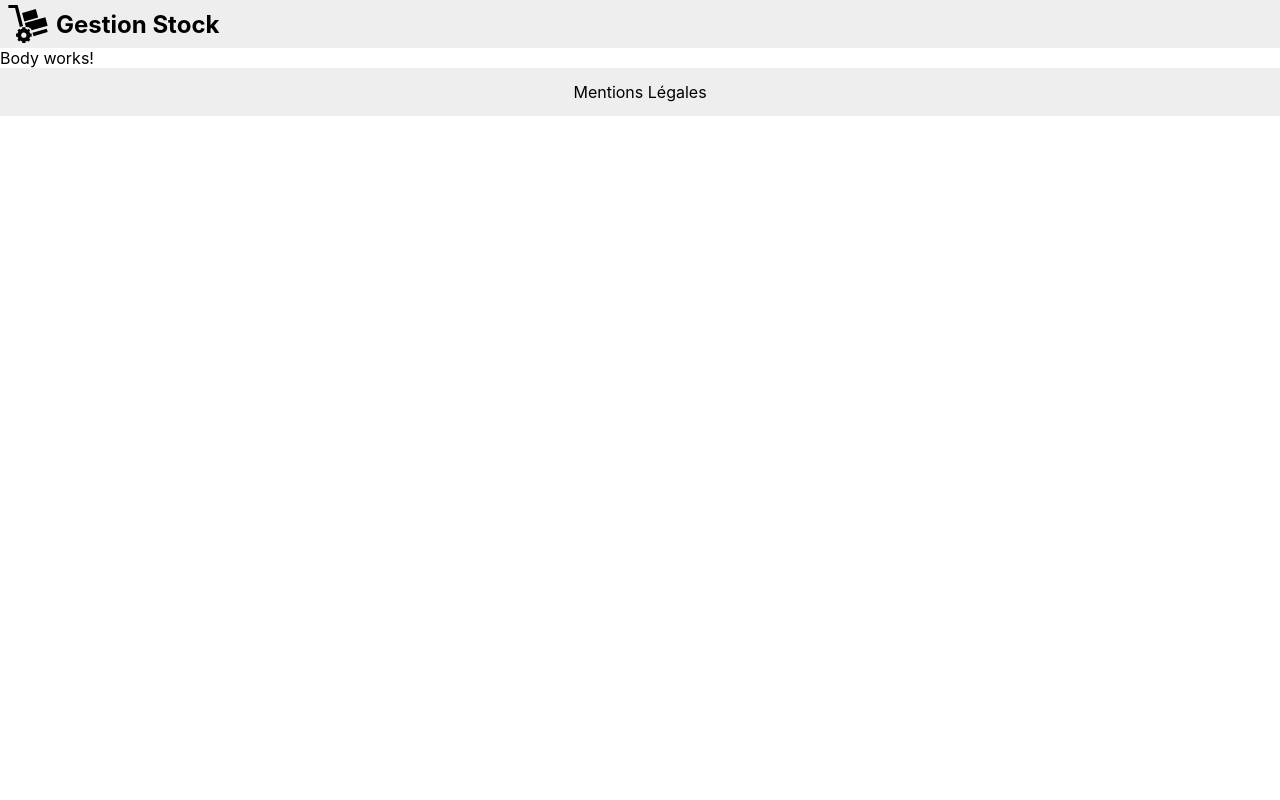
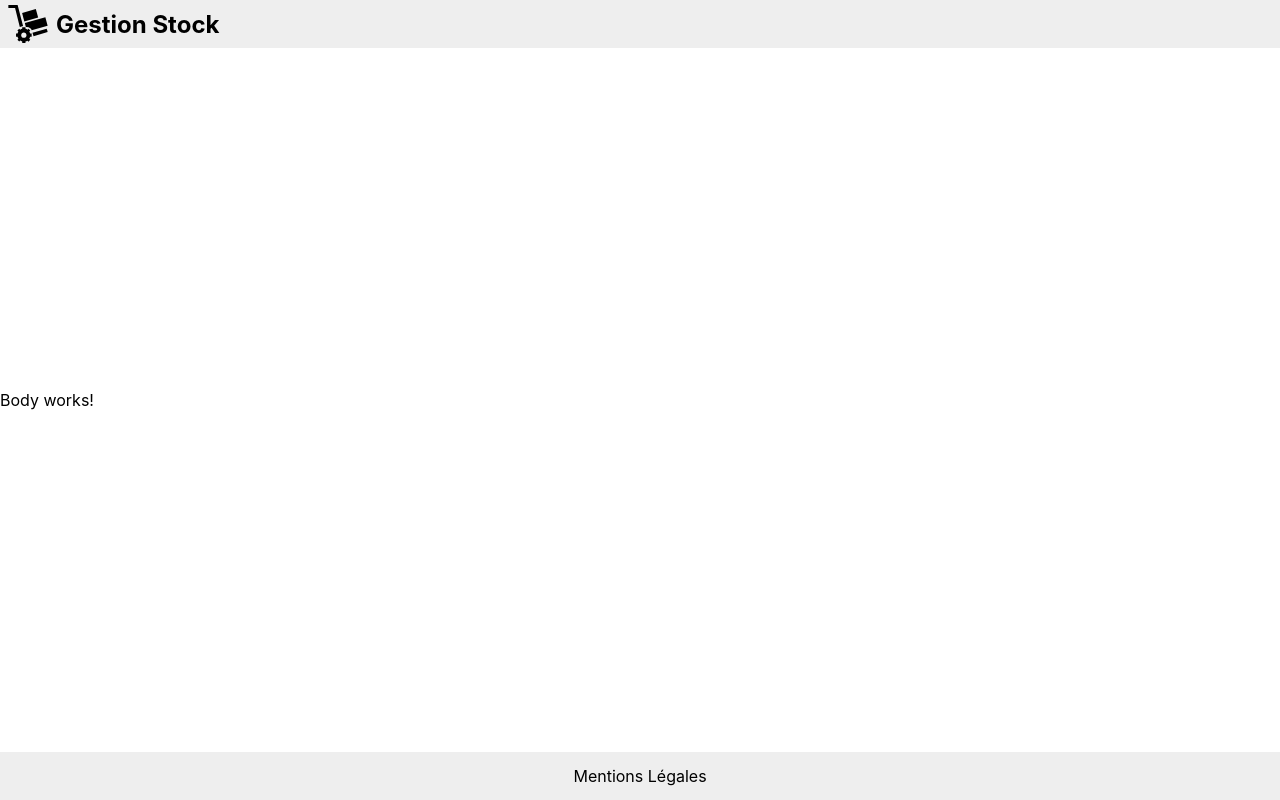
Before and after one commit to jlg-formation/tjs-juin-2022, a React (Create React App) app in the folder front/: page / in a window 1280 px wide. Built offline with nearby package versions, Linux system fonts and the light colour scheme.

Commit message:
dev: put footer on bottom

```diff
--- a/front/src/index.css
+++ b/front/src/index.css
@@ -1,13 +1,20 @@
 body {
   margin: 0;
-  font-family: -apple-system, BlinkMacSystemFont, 'Segoe UI', 'Roboto', 'Oxygen',
-    'Ubuntu', 'Cantarell', 'Fira Sans', 'Droid Sans', 'Helvetica Neue',
+  font-family: -apple-system, BlinkMacSystemFont, "Segoe UI", "Roboto", "Oxygen",
+    "Ubuntu", "Cantarell", "Fira Sans", "Droid Sans", "Helvetica Neue",
     sans-serif;
   -webkit-font-smoothing: antialiased;
   -moz-osx-font-smoothing: grayscale;
 }
 
 code {
-  font-family: source-code-pro, Menlo, Monaco, Consolas, 'Courier New',
+  font-family: source-code-pro, Menlo, Monaco, Consolas, "Courier New",
     monospace;
 }
+
+div#root {
+  min-height: 100vh;
+  display: flex;
+  flex-flow: column;
+  justify-content: space-between;
+}
```
